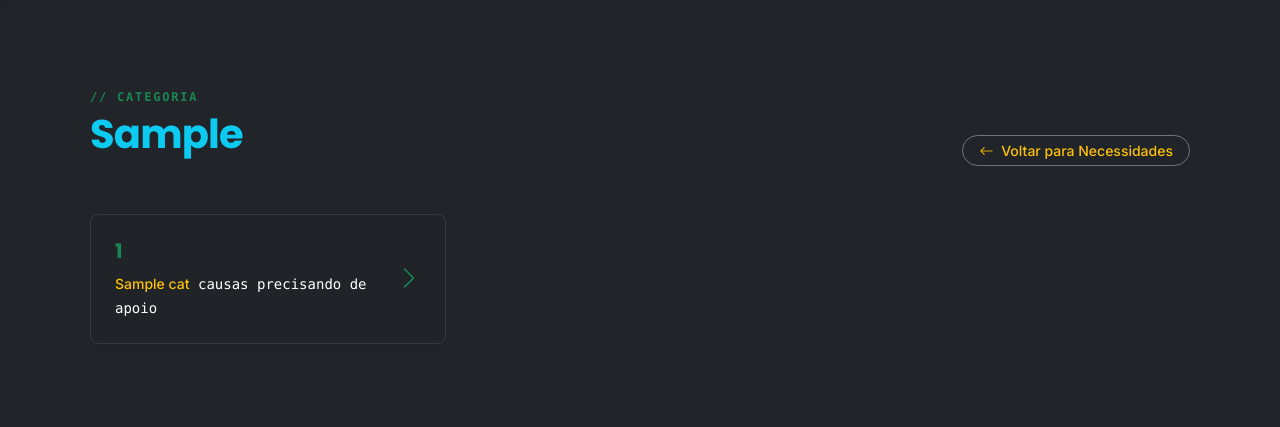
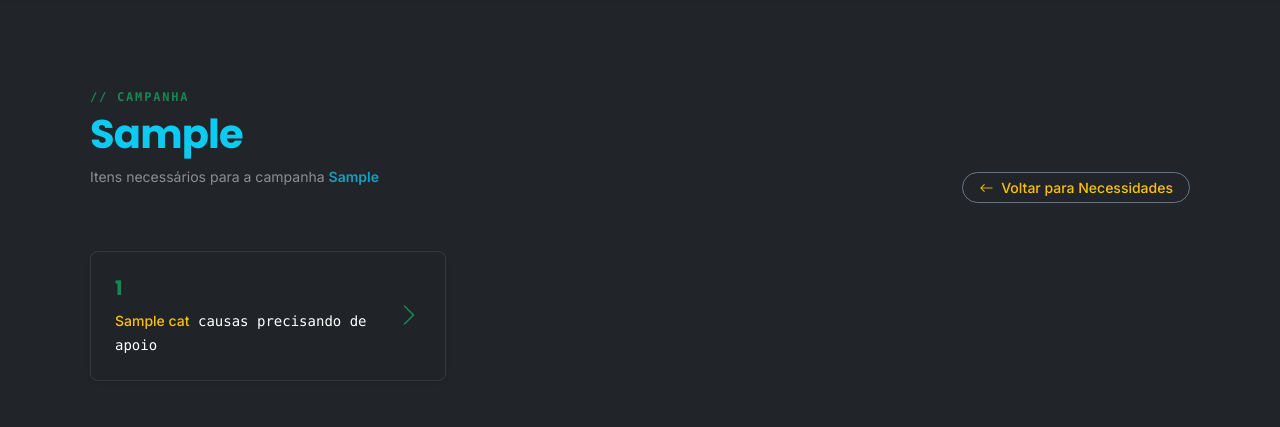
Before and after one commit to rafaelpradoj/amparo-tech, a Flask app: template templates/index.html in a window 1280 px wide. Shown: the part 57-484 px from the top of the page. Run offline with Flask 3, Linux system fonts and the light colour scheme; the template is opened without the code that fills it: most values are stand-ins (such as "Sample title", 1, 10 or a date in 2020); some libraries are stand-ins or nearby versions.

Commit message:
design: alterado titulo principal

```diff
--- a/templates/index.html
+++ b/templates/index.html
@@ -8,21 +8,28 @@
       <div>
         <span class="text-success text-uppercase d-block mb-1 font-monospace fw-bold" style="font-size: 0.75rem; letter-spacing: 0.15em;">
           {% if categoria_ativa %}
-            // Categoria
+            // Campanha
           {% else %}
             // Visão Geral
           {% endif %}
         </span>
-        <h1 class="text-info fw-bold">
-          {% if categoria_ativa %}
+
+
+        <h1 class="text-info fw-bold mb-2">
+          {% if not categoria_ativa %}
+            <i class="bi bi-buildings-fill"></i> {{ nome_ong }}
+          {% else %}
             {{ categoria_ativa }}
-          {% else %}
-            <h1 class="text-info fw-bold mb-2">
-              <i class="bi bi-buildings-fill"></i> {{ nome_ong }}
-            </h1>
-            <p class="text-body-secondary small opacity-75">Confira abaixo as necessidades da nossa comunidade.</p>
           {% endif %}
         </h1>
+
+        <p class="text-body-secondary small opacity-75">
+          {% if not categoria_ativa %}
+            Explore as campanhas disponíveis e escolha como ajudar
+          {% else %}
+            Itens necessários para a campanha <strong class="text-info">{{ categoria_ativa }}</strong>
+          {% endif %}
+        </p>
       </div>
 
       {% if categoria_ativa %}
@@ -33,7 +40,6 @@
         </div>
       {% endif %}
     </div>
-
   {# --- TELA 1: EXIBIÇÃO DE CATEGORIAS (HOME) --- #}
 {% if categorias %}
   {# Lista de cores do Bootstrap que combinam com o Dark Theme #}
@@ -121,7 +127,6 @@
       <div class="d-block d-md-none mt-2">
         {% for produto in produtos %}
           <div class="px-2 py-4 border-top border-light">
-            <span class="text-success small font-monospace d-block mb-1">Item:</span>
             <div class="fs-6 fw-medium text-info mb-3">{{ produto[1] }}</div>
 
             <div class="d-flex justify-content-between align-items-center mb-2 small text-body-secondary">
```
